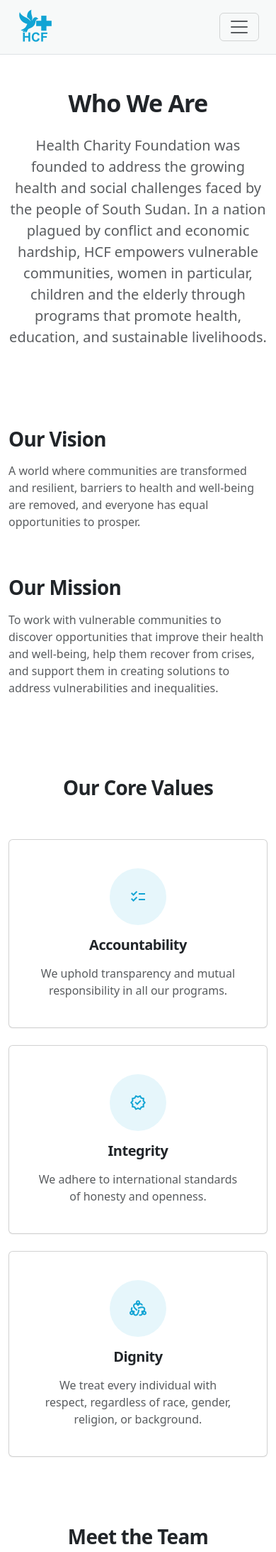
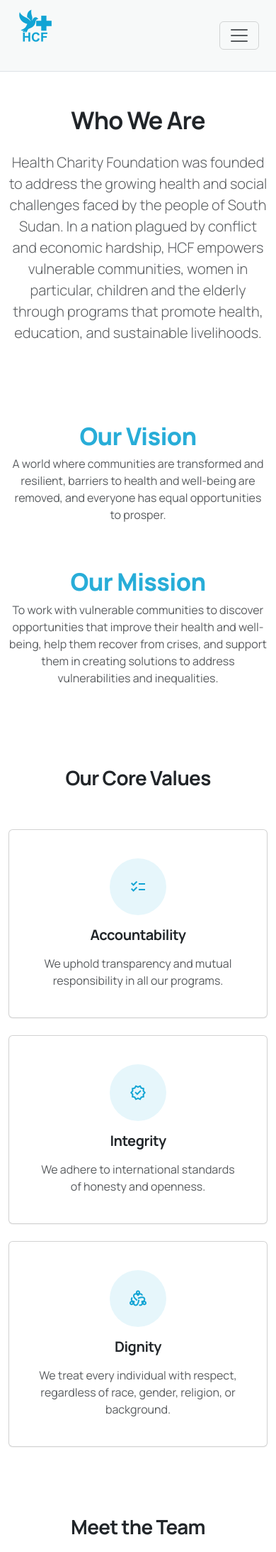
Before and after one commit to vanderiak/fool, a Flask app: page /about in a window 390 px wide. Shown: the top 2186 px of the page at 71% size. Run offline with Flask 3, Linux system fonts and the light colour scheme.

```diff
--- a/static/css/styles.css
+++ b/static/css/styles.css
@@ -408,3 +408,64 @@ h1, h2, h3, h4, .display-5 {
     /* Ensure no margin-bottom interferes with footer alignment */
     margin-bottom: 0 !important;
 }
+/* Force Manrope on everything */
+html, body, button, input, select, textarea, .navbar, .display-1, .display-2, .display-3, .display-4 {
+    font-family: 'Manrope', sans-serif !important;
+    -webkit-font-smoothing: antialiased;
+    -moz-osx-font-smoothing: grayscale;
+}
+
+/* Ensure headings inherit the correct weight */
+h1, h2, h3, h4, h5, h6, .navbar-brand {
+    font-family: 'Manrope', sans-serif !important;
+    font-weight: 700; /* Standardizes all headings to bold by default */
+}
+/* --- Mobile Centering for About Page --- */
+@media (max-width: 991.98px) {
+    /* Target the main content areas */
+    .about-section,
+    section,
+    .container {
+        text-align: center !important;
+    }
+
+    /* Force headings to center (sometimes display flex overrides text-align) */
+    h1, h2, h3, h4, .display-4 {
+        margin-left: auto !important;
+        margin-right: auto !important;
+        text-align: center !important;
+    }
+
+    /* Ensure paragraphs don't stretch too wide and stay centered */
+    p {
+        margin-left: auto !important;
+        margin-right: auto !important;
+        text-align: center !important;
+    }
+
+    /* If you have images or icons, center them too */
+    .value-icon, img {
+        margin: 0 auto 1.5rem auto !important;
+        display: block;
+    }
+}
+@media (max-width: 991.98px) {
+    /* Center the Icon Circle itself */
+    .value-icon {
+        margin: 0 auto 1.5rem auto !important;
+        display: flex !important; /* Keeps the internal icon centered */
+    }
+
+    /* Center the text and content inside the Value Cards */
+    .card-body {
+        text-align: center !important;
+        display: flex;
+        flex-direction: column;
+        align-items: center; /* This forces the children (icon/text) to center */
+    }
+
+    /* Ensure the column wrapping the card is centered */
+    .about-page .row {
+        justify-content: center !important;
+    }
+}
--- a/templates/about.html
+++ b/templates/about.html
@@ -33,7 +33,7 @@
                 <div class="row justify-content-center">
                     <div class="col-lg-8 text-center">
                         <h1 class="display-4 fw-bold mb-4">Who We Are</h1>
-                        <p class="lead text-muted">
+                        <p class="lead text-muted" style="text-align: left;">
                             Health Charity Foundation was founded to address the growing health and social challenges faced by the people of South Sudan. In a nation plagued by conflict and economic hardship, HCF empowers vulnerable communities, women in particular, children and the elderly through programs that promote health, education, and sustainable livelihoods.
                         </p>
                     </div>
@@ -41,27 +41,25 @@
             </div>
         </section>
 
-        <!-- Vision & Mission Section -->
-        <section class="py-5 py-lg-6">
+        <section class="py-5">
             <div class="container">
-                <div class="row g-5 align-items-center">
-                    <div class="col-md-6">
-                        <h2 class="display-6 fw-bold mb-3">Our Vision</h2>
-                        <p class="text-muted">
-                            A world where communities are transformed and resilient, barriers to health and well-being are removed, and everyone has equal opportunities to prosper.
-                        </p>
+                <div class="row justify-content-center g-5">
+
+                    <div class="col-lg-5 text-center text-lg-start">
+                        <h2 class="display-4 fw-extrabold text-primary">Our Vision</h2>
+                        <p class="text-muted">A world where communities are transformed and resilient, barriers to health and well-being are removed, and everyone has equal opportunities to prosper.</p>
                     </div>
-                    <div class="col-md-6">
-                        <h2 class="display-6 fw-bold mb-3">Our Mission</h2>
-                        <p class="text-muted">
-                            To work with vulnerable communities to discover opportunities that improve their health and well-being, help them recover from crises, and support them in creating solutions to address vulnerabilities and inequalities.
-                        </p>
+
+                    <div class="col-lg-5 text-center text-lg-start">
+                        <h2 class="display-4 fw-extrabold text-primary">Our Mission</h2>
+                        <p class="text-muted">To work with vulnerable communities to discover opportunities that improve their health and well-being, help them recover from crises, and support them in creating solutions to address vulnerabilities and inequalities.</p>
                     </div>
+
                 </div>
             </div>
         </section>
 
-        <!-- Core Values Section -->
+
         <section class="py-5 py-lg-6 section-adaptive">
             <div class="container">
                 <div class="row justify-content-center mb-5">
@@ -106,6 +104,7 @@
                 </div>
             </div>
         </section>
+
 
         <!-- Team Section -->
         <section class="py-5 py-lg-6">
--- a/templates/base.html
+++ b/templates/base.html
@@ -9,7 +9,7 @@
 
     <link rel="preconnect" href="https://fonts.googleapis.com">
     <link rel="preconnect" href="https://fonts.gstatic.com" crossorigin>
-    <link href="https://fonts.googleapis.com/css2?family=Manrope:wght@400;500;700;800&display=swap" rel="stylesheet">
+    <link href="https://fonts.googleapis.com/css2?family=Manrope:wght@300;400;500;600;700;800&display=swap" rel="stylesheet">
     <link href="https://fonts.googleapis.com/css2?family=Material+Symbols+Outlined" rel="stylesheet">
     {% block head %}
 
@@ -26,21 +26,21 @@
             <footer>
                 <div class="container">
                     <div class="d-flex justify-content-center gap-4 mb-4">
-                        <a href="#" class="text-muted hover-primary">
+                        <a href="#" class="text-muted hover-primary" target="_blank" rel="noopener noreferrer" aria-label="twitter">
                             <svg class="social-icon" fill="currentColor" viewBox="0 0 24 24">
                                 <path d="M8.29 20.251c7.547 0 11.675-6.253 11.675-11.675 0-.178 0-.355-.012-.53A8.348 8.348 0 0022 5.92a8.19 8.19 0 01-2.357.646 4.118 4.118 0 001.804-2.27 8.224 8.224 0 01-2.605.996 4.107 4.107 0 00-6.993 3.743 11.65 11.65 0 01-8.457-4.287 4.106 4.106 0 001.27 5.477A4.072 4.072 0 012.8 9.71v.052a4.105 4.105 0 003.292 4.022 4.095 4.095 0 01-1.853.07 4.108 4.108 0 003.834 2.85A8.233 8.233 0 012 18.407a11.616 11.616 0 006.29 1.84"></path>
                             </svg>
                         </a>
 
-                        <a href="#" class="text-muted hover-primary">
+                        <a href="https://www.facebook.com/profile.php?id=61552583776085" class="text-muted hover-primary"target="_blank" rel="noopener noreferrer" aria-label="facebook">
                             <svg class="social-icon" fill="currentColor" viewBox="0 0 24 24">
                                 <path fill-rule="evenodd" d="M22 12c0-5.523-4.477-10-10-10S2 6.477 2 12c0 4.991 3.657 9.128 8.438 9.878v-6.987h-2.54V12h2.54V9.797c0-2.506 1.492-3.89 3.777-3.89 1.094 0 2.238.195 2.238.195v2.46h-1.26c-1.243 0-1.63.771-1.63 1.562V12h2.773l-.443 2.89h-2.33v6.988C18.343 21.128 22 16.991 22 12z" clip-rule="evenodd"></path>
                             </svg>
                         </a>
 
-                        <a href="#" class="text-muted hover-primary">
-                            <svg class="social-icon" fill="currentColor" viewBox="0 0 24 24">
-                                <path fill-rule="evenodd" d="M12.315 2c2.43 0 2.784.013 3.808.06 1.064.049 1.791.218 2.427.465a4.902 4.902 0 011.772 1.153 4.902 4.902 0 011.153 1.772c.247.636.416 1.363.465 2.427.048 1.024.06 1.378.06 3.808s-.012 2.784-.06 3.808c-.049 1.064-.218 1.791-.465 2.427a4.902 4.902 0 01-1.153 1.772 4.902 4.902 0 01-1.772 1.153c-.636.247-1.363.416-2.427.465-1.024.048-1.378.06-3.808.06s-2.784-.013-3.808-.06c-1.064-.049-1.791-.218-2.427-.465a4.902 4.902 0 01-1.772-1.153 4.902 4.902 0 01-1.153-1.772c-.247-.636-.416-1.363-.465-2.427-.048-1.024-.06-1.378-.06-3.808s.012-2.784.06-3.808c.049-1.064.218-1.791.465-2.427a4.902 4.902 0 011.153-1.772A4.902 4.902 0 016.345 2.525c.636-.247 1.363-.416 2.427-.465C9.795 2.013 10.148 2 12.315 2zM12 7.044a4.956 4.956 0 100 9.912 4.956 4.956 0 000-9.912zM12 15.44a3.44 3.44 0 110-6.88 3.44 3.44 0 010 6.88zM16.95 6.402a1.25 1.25 0 100 2.5 1.25 1.25 0 000-2.5z" clip-rule="evenodd"></path>
+                        <a href="https://www.linkedin.com/company/healthcharityfoundation/people/?viewAsMember=true" class="text-muted hover-primary" target="_blank" rel="noopener noreferrer" aria-label="LinkedIn">
+                            <svg class="social-icon" fill="currentColor" viewBox="0 0 24 24" style="width: 24px; height: 24px;">
+                                <path d="M19 0h-14c-2.761 0-5 2.239-5 5v14c0 2.761 2.239 5 5 5h14c2.762 0 5-2.239 5-5v-14c0-2.761-2.238-5-5-5zm-11 19h-3v-11h3v11zm-1.5-12.268c-.966 0-1.75-.79-1.75-1.764s.784-1.764 1.75-1.764 1.75.79 1.75 1.764-.783 1.764-1.75 1.764zm13.5 12.268h-3v-5.604c0-3.368-4-3.113-4 0v5.604h-3v-11h3v1.765c1.396-2.586 7-2.777 7 2.476v6.759z"/>
                             </svg>
                         </a>
                     </div>
@@ -52,7 +52,7 @@
                     </nav>
 
                     <p class="text-center text-muted small mb-0">© 2026 Health Charity Foundation</p>
-                    <hr>
+                    <br>
                 </div>
             </footer>
         {% block footer %}
--- a/templates/index.html
+++ b/templates/index.html
@@ -30,7 +30,7 @@
                 <div class="row justify-content-center">
                     <div class="col-lg-10">
                         <h1 class="display-3 fw-bold mb-4">Empowering Communities. Restoring Health. Building Resilience.</h1>
-                        <p class="lead mb-5">Health Charity Foundation is an non-profit organisation based in South Sudan, dedicated to improving the health and well-being of vulnerable communities.We work with families, women, and youth to create sustainable solutions in health, education, food security, and sanitation.Through dialogue, empowerment, and community-driven action, HCF strives to build resilient communities where everyone has the opportunity to live a healthy, dignified, and productive life.</p>
+                        <p class="lead mb-5" style="text-align: left;">Health Charity Foundation is an non-profit organisation based in South Sudan, dedicated to improving the health and well-being of vulnerable communities.We work with families, women, and youth to create sustainable solutions in health, education, food security, and sanitation.Through dialogue, empowerment, and community-driven action, HCF strives to build resilient communities where everyone has the opportunity to live a healthy, dignified, and productive life.</p>
                         <button class="btn btn-primary btn-lg px-5 shadow-lg"style="background-color: #11a4d4; color: white; padding: 10px; border:none;">Learn More</button>
                     </div>
                 </div>
```
Also changed, not shown: templates/involve.html (+25 -0 lines), static/images/mont.png (added).
